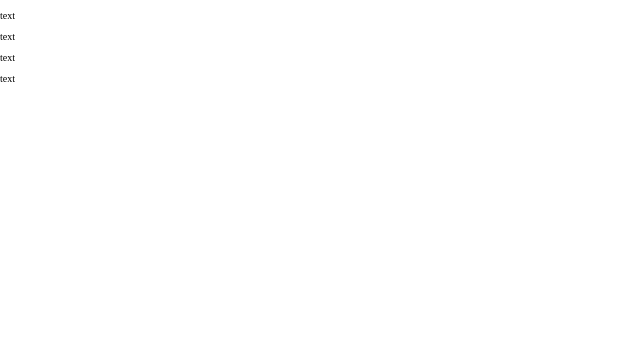
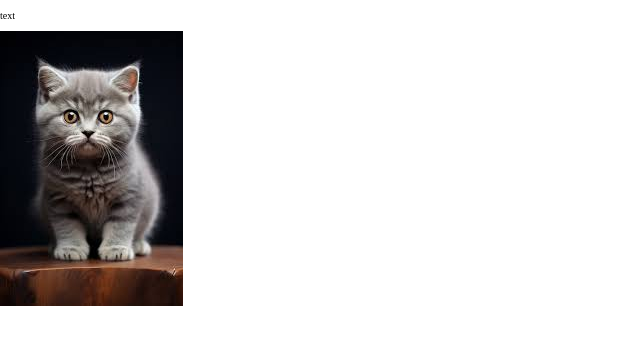
Before and after one commit to Jaz1zl/Jaz1zl.github.io, a plain HTML site: page index.html in a window 1280 px wide. Shown: the whole page, without its empty margins (0-640 px from the left). Drawn offline with Linux system fonts and the light colour scheme.

Commit message:
Update index.html

```diff
--- a/index.html
+++ b/index.html
@@ -9,11 +9,9 @@
 <body>
     <div class="container">
         <p>text</p>
-        <p>text</p>
-        <p>text</p>
-        <p>text</p>
 
-        <!-- <img src="photo.jpg" alt=""> -->
+
+        <img src="photo.jpg" alt="">
     </div>
 
     <!-- <script src="https://telegram.org/js/telegram-web-app.js"></script> -->
```
